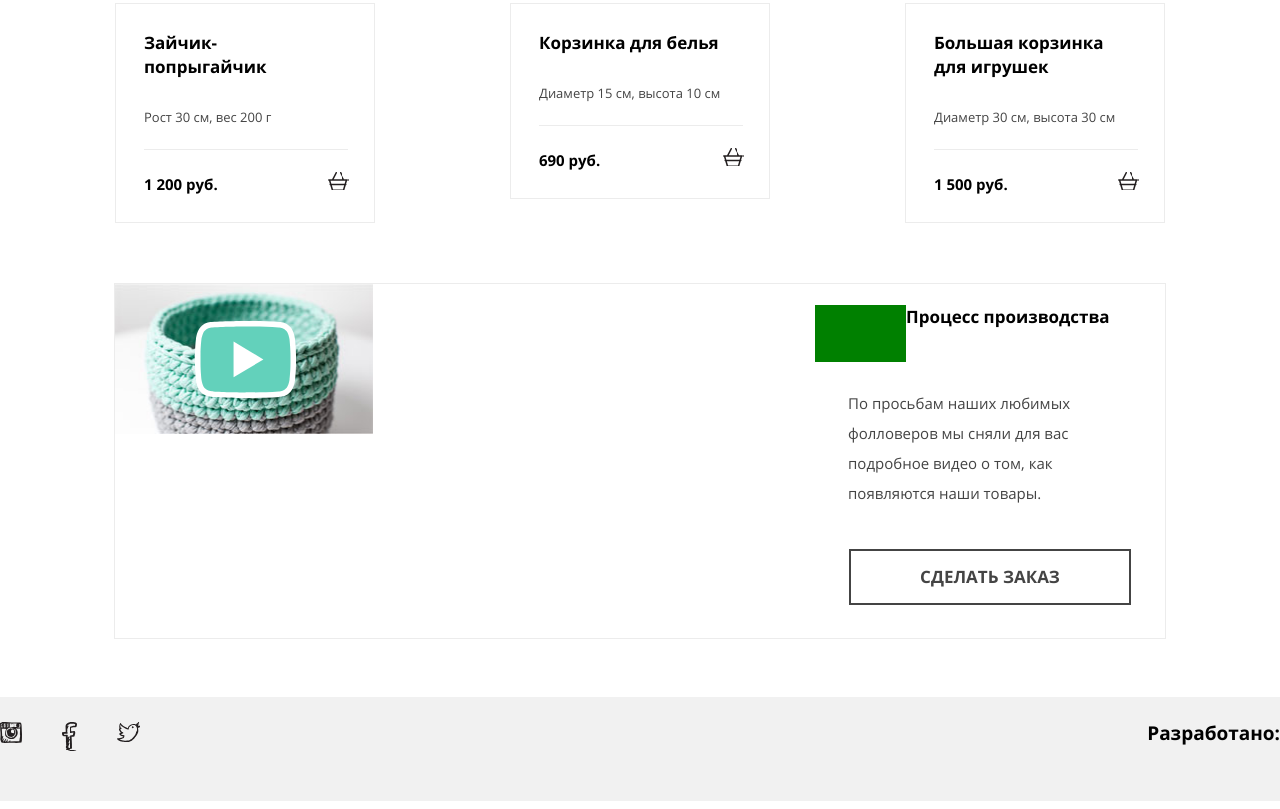
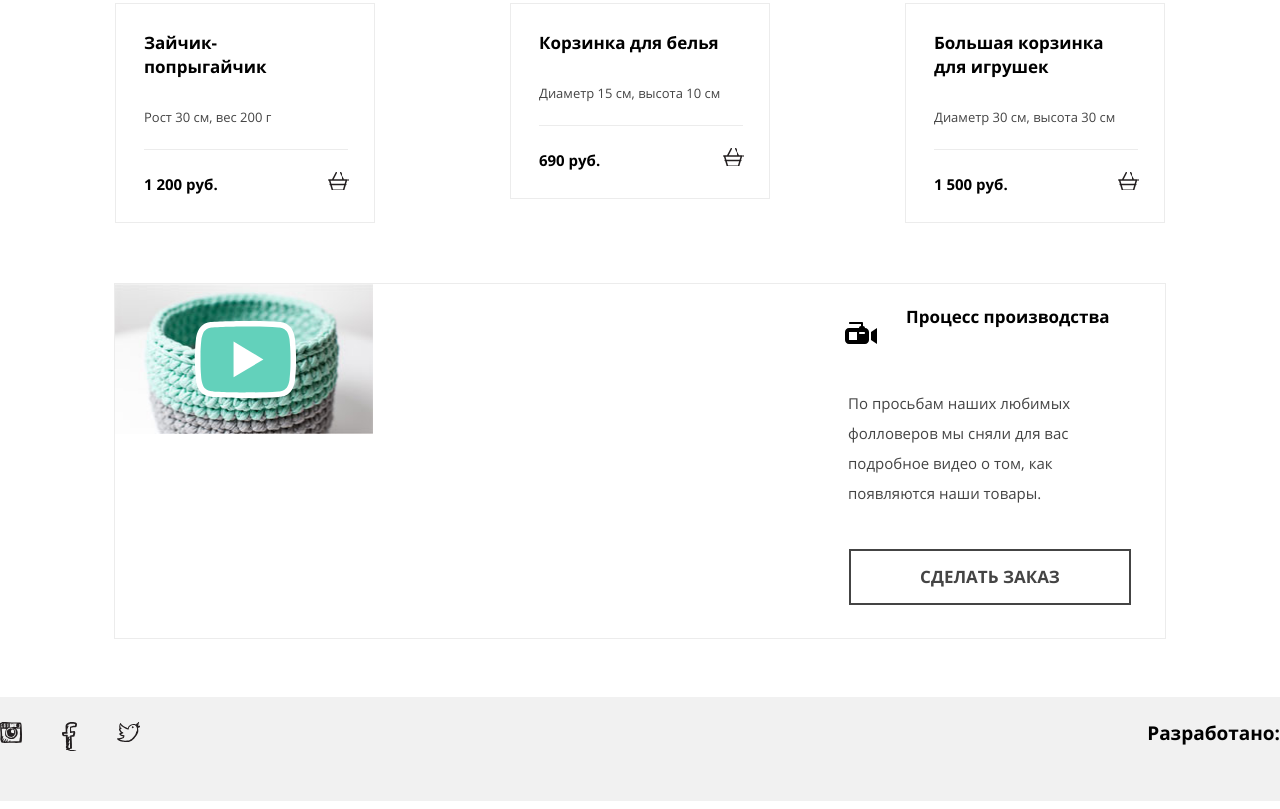
Before and after one commit to HQballz/1461461-mishka-20, a plain HTML site: page source/catalog.html in a window 1280 px wide. Shown: the part 664-1473 px from the top of the page. Drawn offline with nearby package versions, Linux system fonts and the light colour scheme; files that its build step writes are made by us from their sources; files whose address does not match are found by name.

Commit message:
Добавляет иконку в блок video

```diff
--- a/source/less/blocks/video.less
+++ b/source/less/blocks/video.less
@@ -30,7 +30,7 @@
     content: "";
     width: 91px;
     height: 57px;
-    background-color: green;
+    background: url(../../img/icon-video.svg) no-repeat;
     background-position: center;
   }
 
```
